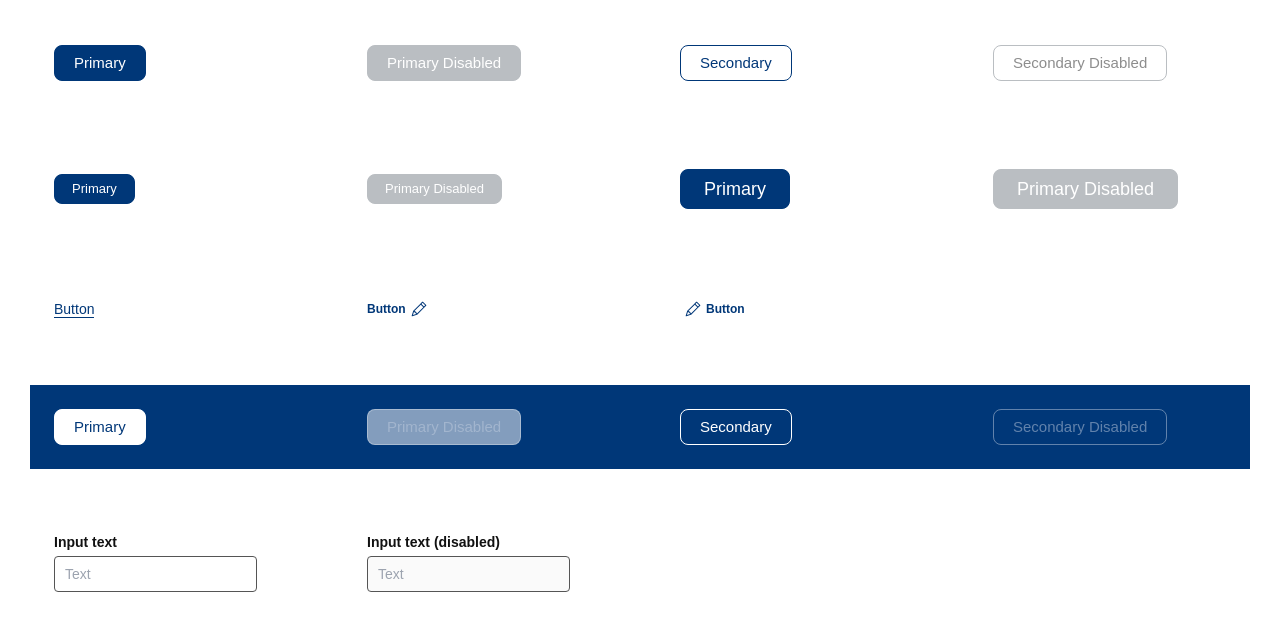
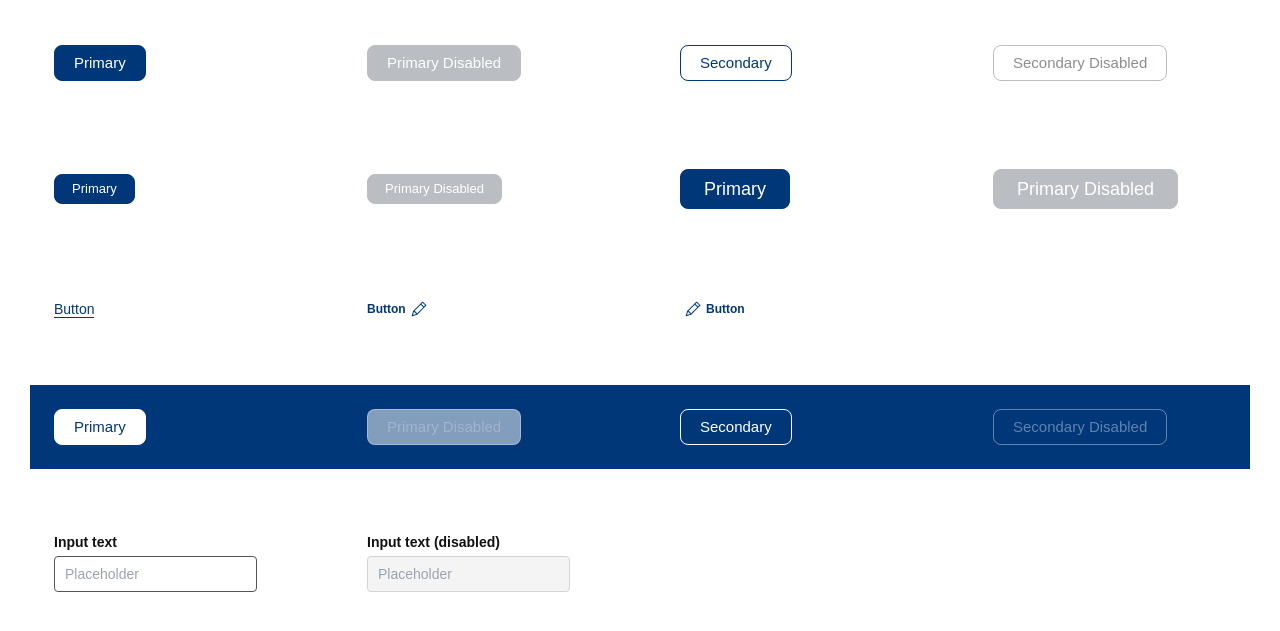
Before and after one commit to blacheyong/test-tailwindcss, a website: page index.html in a window 1280 px wide. Shown: the part 95-726 px from the top of the page. Drawn offline with Linux system fonts and the light colour scheme; files whose address does not match are found by name.

Commit message:
styles for inputs text and others (tel, email, etc.)

```diff
--- a/index.html
+++ b/index.html
@@ -45,11 +45,11 @@
   <form class="p-6 grid grid-cols-4 gap-20 items-center justify-items-start my-10">
     <div class="form-group mb-4">
       <label>Input text</label>
-      <input type="text" placeholder="Text" />
+      <input type="text" placeholder="Placeholder" />
     </div>
     <div class="form-group mb-4">
       <label>Input text (disabled)</label>
-      <input type="text" placeholder="Text" disabled />
+      <input type="text" placeholder="Placeholder" disabled />
     </div>
   </form>
 </body>
--- a/src/sass/components/_form.scss
+++ b/src/sass/components/_form.scss
@@ -5,8 +5,12 @@
 }
 
 @layer base {
-    input[type='text'] {
-        @apply border-1 border-gray-medium focus:border-bell-primary focus:outline-0 font-base px-10px py-8px rounded text-14;
+    input[type='text'], input[type='date'], input[type='datetime-local'], input[type='email'], input[type='month'], input[type='number'], input[type='password'], input[type='search'], input[type='tel'], input[type='time'], input[type='url'], input[type='week'] {
+        @apply border-1 border-gray-medium focus:border-bell-primary focus:outline-0 font-base px-10px py-8px rounded text-14 text-gray-medium;
+    }
+
+    input[type='text']:disabled, input[type='date']:disabled, input[type='datetime-local']:disabled, input[type='email']:disabled, input[type='month']:disabled, input[type='number']:disabled, input[type='password']:disabled, input[type='search']:disabled, input[type='tel']:disabled, input[type='time']:disabled, input[type='url']:disabled, input[type='week']:disabled {
+        @apply bg-light border-gray-keyline;
     }
 
     label {
```
Also changed, not shown: dist/main.css.
